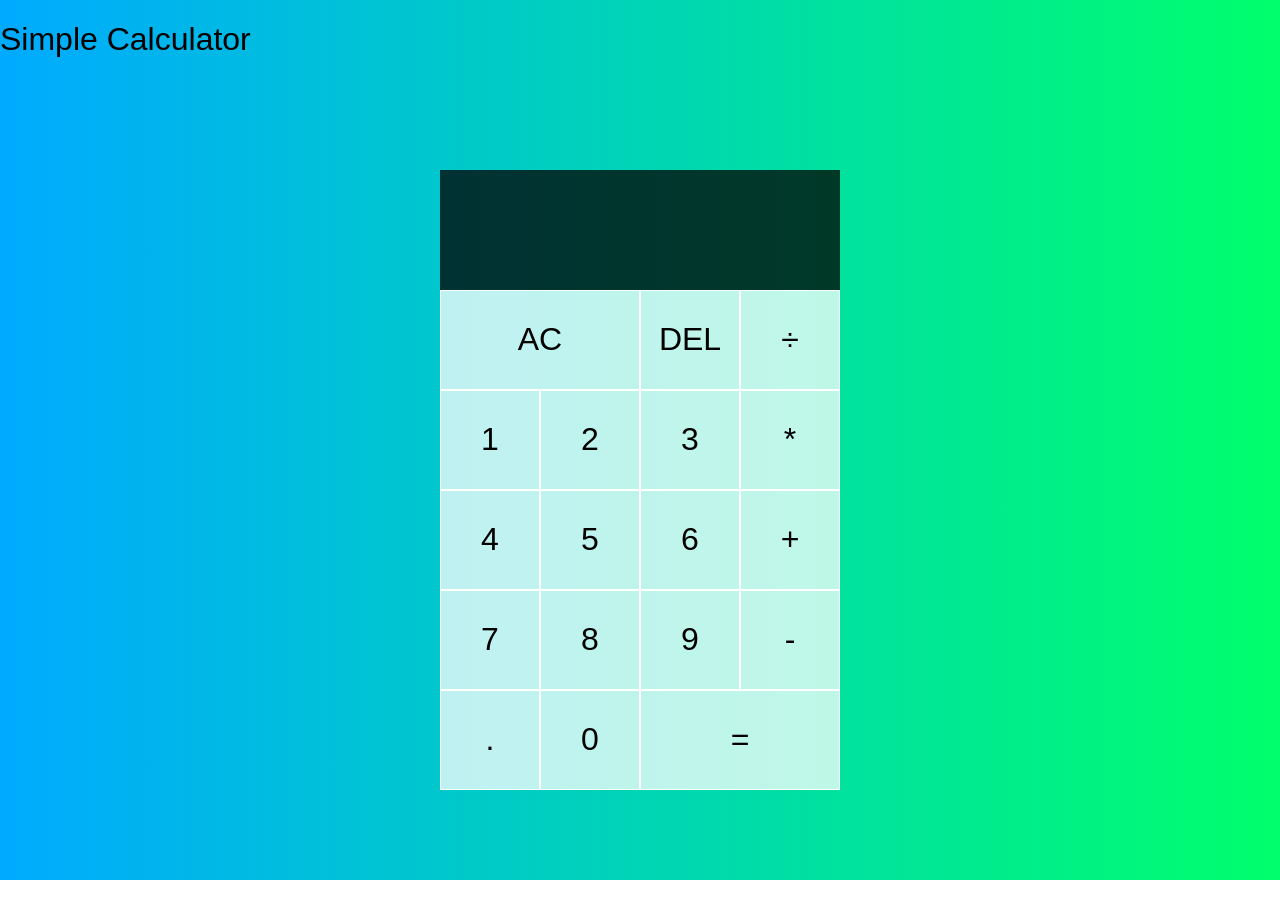
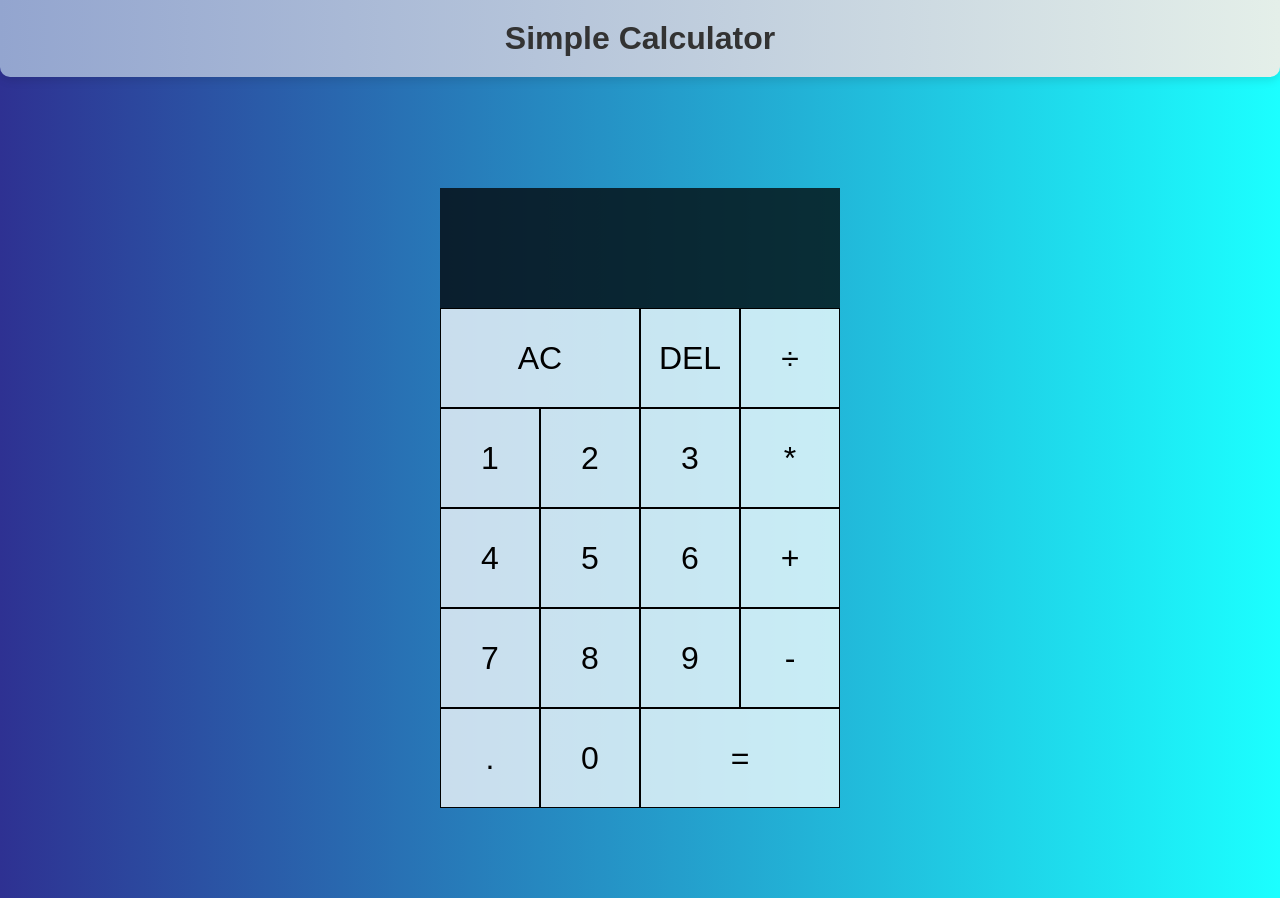
Before and after one commit to DrNikhilV/Projects, a plain HTML site: page Simple Calculator/index.html in a window 1280 px wide. Drawn offline with Linux system fonts and the light colour scheme.

Commit message:
Update styles.css

```diff
--- a/Simple Calculator/styles.css
+++ b/Simple Calculator/styles.css
@@ -4,10 +4,23 @@
     font-weight: normal;
 }
 
+h1 {
+    text-align: center;
+    margin-top: 0px;
+    font-family: Arial, sans-serif;
+    font-size: 2em;
+    color: #333;
+    background: linear-gradient(to right, #93A5CF, #E4EfE9);
+    font-weight: bold;
+    padding: 20px; /* Padding to give some space around the text */
+    border-radius: 0 0 10px 10px; /* Rounded corners for the background */
+    box-shadow: 0 4px 8px rgba(0, 0, 0, 0.1);
+}
+
 body{
     padding: 0;
     margin: 0;
-    background: linear-gradient(to right, #00aaff, #00ff6c);
+    background: linear-gradient(to right, #2E3192, #1BFFFF);
 }
 
 .calculator-grid {
@@ -22,7 +35,7 @@ body{
 .calculator-grid > button {
     cursor: pointer;
     font-size: 2rem;
-    border: 1px solid white;
+    border: 1px solid rgb(0, 0, 0);
     outline: none;
     background-color: rgba(255, 255, 255, .75);
 }
```
